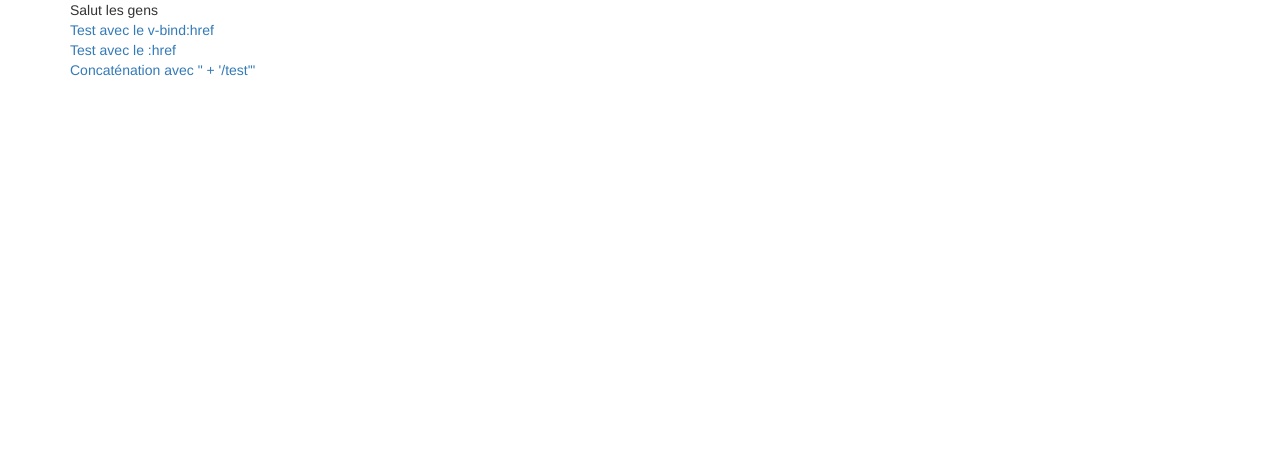
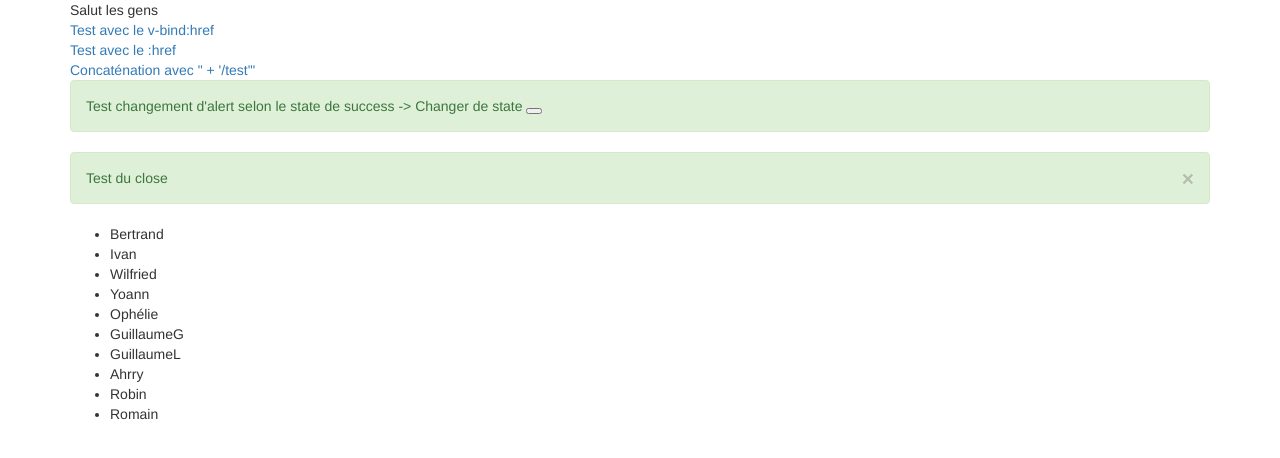
Before and after one commit to dupontbertrand/vuejsbase, a plain HTML site: page 01-Decouverte/index.html in a window 1280 px wide. Drawn offline with nearby package versions, Linux system fonts and the light colour scheme.

Commit message:
changes on readme, add personal tests not on initial video

```diff
--- a/01-Decouverte/app.js
+++ b/01-Decouverte/app.js
@@ -4,7 +4,27 @@ new Vue ({
   data: {
     message: 'Salut les gens',
     link1: 'http://www.google.fr',
-    link2: 'http://www.twitter.fr'
+    link2: 'http://www.twitter.fr',
+    success1: true,
+    success2: true,
+    persons: ['Bertrand', 'Ivan', 'Wilfried', 'Yoann', 'Ophélie', 'GuillaumeG', 'GuillaumeL', 'Ahrry', 'Robin', 'Romain']
+  },
+
+  methods: {
+    changestate: function () {
+      if (this.success1 === true) {
+      this.success1 = false
+      }
+      else {
+      this.success1 = true
+      }
+    },
+    close: function () {
+      this.success2 = false
+    },
+    open: function () {
+      this.success2 = true
+    },
   }
 
 })
--- a/01-Decouverte/index.html
+++ b/01-Decouverte/index.html
@@ -14,8 +14,31 @@
     {{ message }}<br>
     <a v-bind:href="link1">Test avec le v-bind:href</a><br>
     <a :href="link2">Test avec le :href</a><br>
-    <a :href="link1 + '/test'">Concaténation avec " + '/test'"</a>
+    <a :href="link1 + '/test'">Concaténation avec " + '/test'"</a><br>
+    <div class="alert alert-success" role="alert" v-if="success1">
+      <p>
+        Test changement d'alert selon le state de success -> Changer de state <button type="button" name="button" v-on:click="changestate"></button>
+      </p>
+    </div>
+    <div class="alert alert-danger" role="alert" v-else>
+      <p>
+        Echec -> Changer de state <button type="button" name="button" v-on:click="changestate"></button>
+      </p>
+    </div>
 
+    <div class="alert alert-success" role="alert" v-if="success2">
+      <button type="button" class="close" aria-label="Close" v-on:click="close"><span aria-hidden="true">&times;</span></button>
+      <p>
+        Test du close
+      </p>
+    </div>
+    <div v-else>
+      <button type="button" name="button" v-on:click="open">Ouvrir l'alert</button>
+    </div>
+
+    <ul>
+      <li v-for="person in persons"> {{ person }}</li>
+    </ul>
   </div>
 
 
```
Also changed, not shown: 1 other file.
